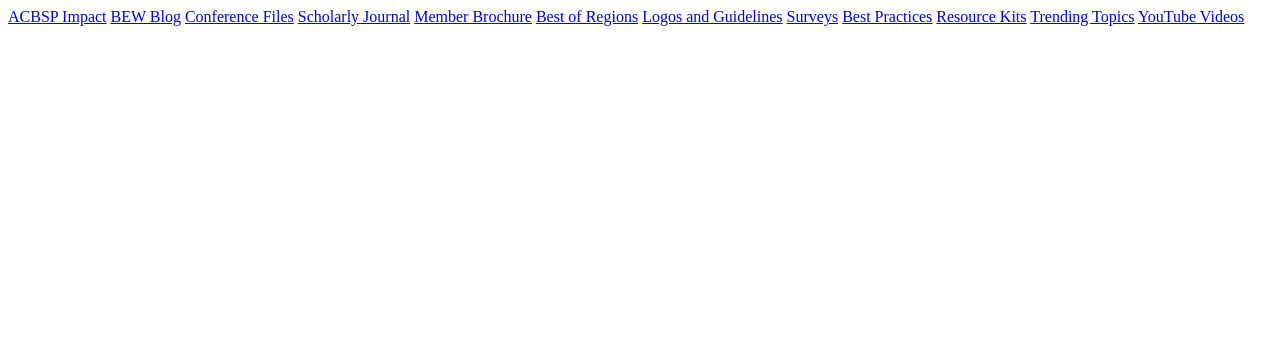
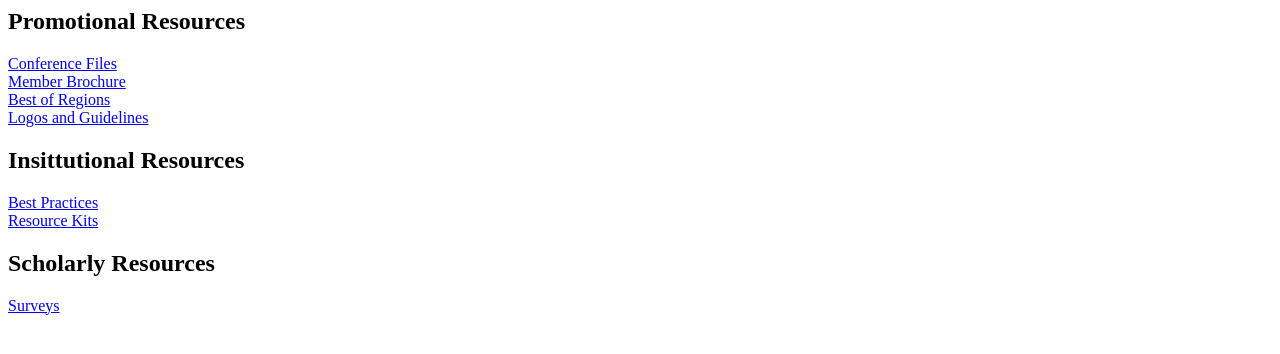
Before and after one commit to garnoldseevers-acbsp/resourec_library_repo, a plain HTML site: page index.html in a window 1280 px wide. Drawn offline with Linux system fonts and the light colour scheme.

Commit message:
Categories

```diff
--- a/index.html
+++ b/index.html
@@ -1,12 +1,21 @@
-<a href="http://www.acbsp.org/acbspupdate" class="resource-link">ACBSP Impact</a>
-<a href="http://bew.acbsp.org/" class="resource-link">BEW Blog</a>
+<style type="text/css">
+    .resource-link{
+        display: block;
+    }
+</style>
+<h2>
+    Promotional Resources
+</h2>
 <a href="http://bit.ly/1lpoW0n" class="resource-link">Conference Files</a>
-<a href="http://bit.ly/1lpoW0n" class="resource-link">Scholarly Journal</a>
 <a href="https://c.ymcdn.com/sites/www.acbsp.org/resource/collection/A04D586B-B128-4097-A27C-DD1B7E857831/ACBSP.MembershipBrochure.W.pdf" class="resource-link">Member Brochure</a>
 <a href="http://bit.ly/1dyqLWB" class="resource-link">Best of Regions</a>
 <a href="http://bit.ly/RLJNPm" class="resource-link">Logos and Guidelines</a>
-<a href="http://bit.ly/1lFkQCh" class="resource-link">Surveys</a>
+<h2>
+    Insittutional Resources
+</h2>
 <a href="http://bit.ly/1rm7bxf" class="resource-link">Best Practices</a>
 <a href="http://bit.ly/1rYa3YX" class="resource-link">Resource Kits</a>
-<a href="http://blog.acbsp.org/" class="resource-link">Trending Topics</a>
-<a href="http://bit.ly/1fzvj9z" class="resource-link">YouTube Videos</a>
+<h2>
+    Scholarly Resources
+</h2>
+<a href="http://bit.ly/1lFkQCh" class="resource-link">Surveys</a>
```
